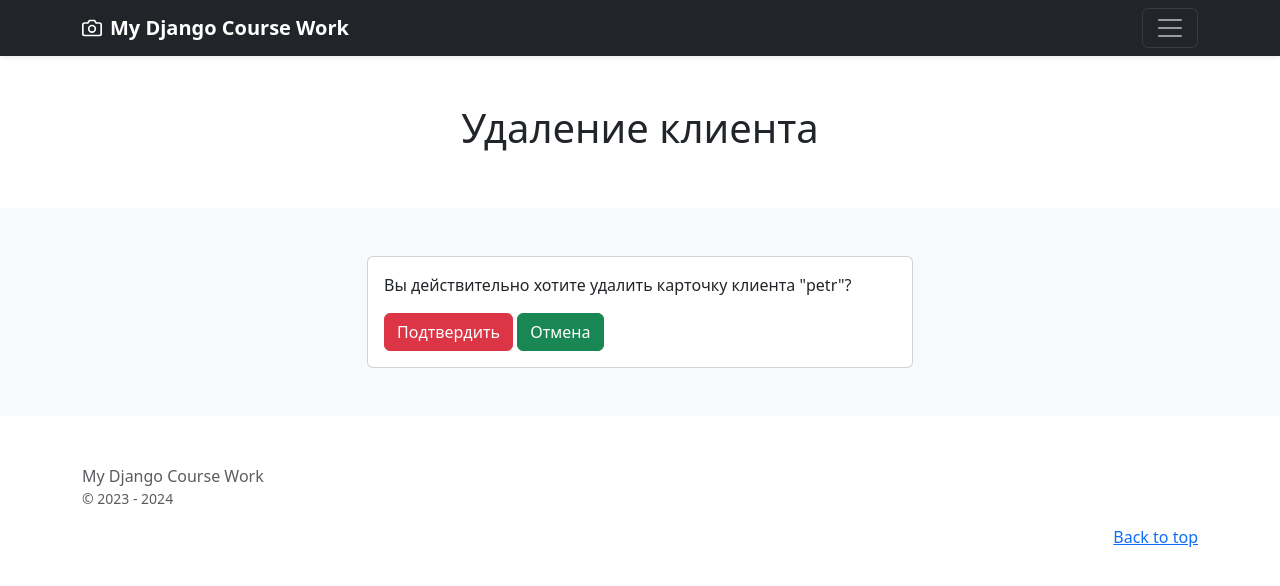
After one commit to skysaika/cworkdjango, a Django app: page /clients/client_delete/1/ in a window 1280 px wide. The commit adds this page. Shown: the top 586 px of the page. Run offline with Django 5.2, Linux system fonts and the light colour scheme; data comes from the database, SQL or seed files in the repository; some libraries are stand-ins or nearby versions.

Commit message:
Add ClientUpdateView, def toggle_active, ClientDeleteView in views.py, path: client_edit, active_client, client_delete in urls.py, create button 'Delete' in inc_client_card.html, create client_confirm_delete.html

```diff
--- /dev/null
+++ b/clients/templates/clients/client_confirm_delete.html
@@ -0,0 +1,21 @@
+{% extends 'main/base.html' %}
+{% load static %}
+{#{% load filters %}#}
+
+{% block content %}
+    <div class="row">
+    <!-- форма для удаления клиента -->
+    <div class="col-md-6 offset-md-3">
+        <div class="card">
+            <div class="card-body">
+                <form method="post">
+                    {% csrf_token %}
+                    <p>Вы действительно хотите удалить карточку клиента "{{ object.first_name }}"?</p>
+                    <button type="submit" class="btn btn-danger">Подтвердить</button>
+                    <a href="{% url 'clients:client_list' %}" class="btn btn-success">Отмена</a>
+                </form>
+            </div>
+        </div>
+    </div>
+    </div>
+{% endblock %}
--- a/clients/urls.py
+++ b/clients/urls.py
@@ -1,7 +1,8 @@
 from django.urls import path
 
 from clients.apps import ClientsConfig
-from clients.views import ClientListView, ClientDetailView, ClientCreateView
+from clients.views import ClientListView, ClientDetailView, ClientCreateView, ClientUpdateView, toggle_active, \
+    ClientDeleteView
 
 app_name = ClientsConfig.name
 
@@ -9,4 +10,7 @@ urlpatterns = [
     path('client_list/', ClientListView.as_view(), name='client_list'),  # список клиентов
     path('client_detail/<int:pk>/', ClientDetailView.as_view(), name='client_detail'),  # просмотр клиента
     path('create_client/', ClientCreateView.as_view(), name='create_client'),  # создание клиента
+    path('client_edit/<int:pk>/', ClientUpdateView.as_view(), name='client_edit'),  # редактирование клиента
+    path('client_delete/<int:pk>/', ClientDeleteView.as_view(), name='client_delete'),  # удаление клиента
+    path('active_clients/<int:pk>/', toggle_active, name='active_clients'),  # активация/деактивация клиента
 ]
--- a/clients/views.py
+++ b/clients/views.py
@@ -1,6 +1,6 @@
-from django.shortcuts import render
-from django.urls import reverse_lazy
-from django.views.generic import ListView, DetailView, CreateView
+from django.shortcuts import render, get_object_or_404, redirect
+from django.urls import reverse_lazy, reverse
+from django.views.generic import ListView, DetailView, CreateView, UpdateView, DeleteView
 
 from clients.forms import ClientForm
 from clients.models import Client
@@ -34,3 +34,35 @@ class ClientCreateView(CreateView):
         'title': 'Создание клиента'
     }
     success_url = reverse_lazy('clients:client_list')
+
+
+class ClientUpdateView(UpdateView):
+    """Редактирование клиента"""
+    model = Client
+    form_class = ClientForm  # форма для редактирования клиента
+    template_name = 'clients/client_form.html'
+    extra_context = {
+        'title': 'Редактирование клиента'
+    }
+    success_url = reverse_lazy('clients:client_list')
+
+
+class ClientDeleteView(DeleteView):
+    """Удаление клиента"""
+    model = Client
+    template_name = 'clients/client_confirm_delete.html'
+    extra_context = {
+        'title': 'Удаление клиента'
+    }
+    success_url = reverse_lazy('clients:client_list')
+
+
+def toggle_active(request, pk):
+    """Переключение активности клиента FBV"""
+    client_item = get_object_or_404(Client, pk=pk)
+    if client_item.is_active:
+        client_item.is_active = False
+    else:
+        client_item.is_active = True
+    client_item.save()
+    return redirect(reverse('clients:client_list'))
```
Also changed, not shown: main/templates/main/includes/inc_client_card.html (+13 -13 lines).
